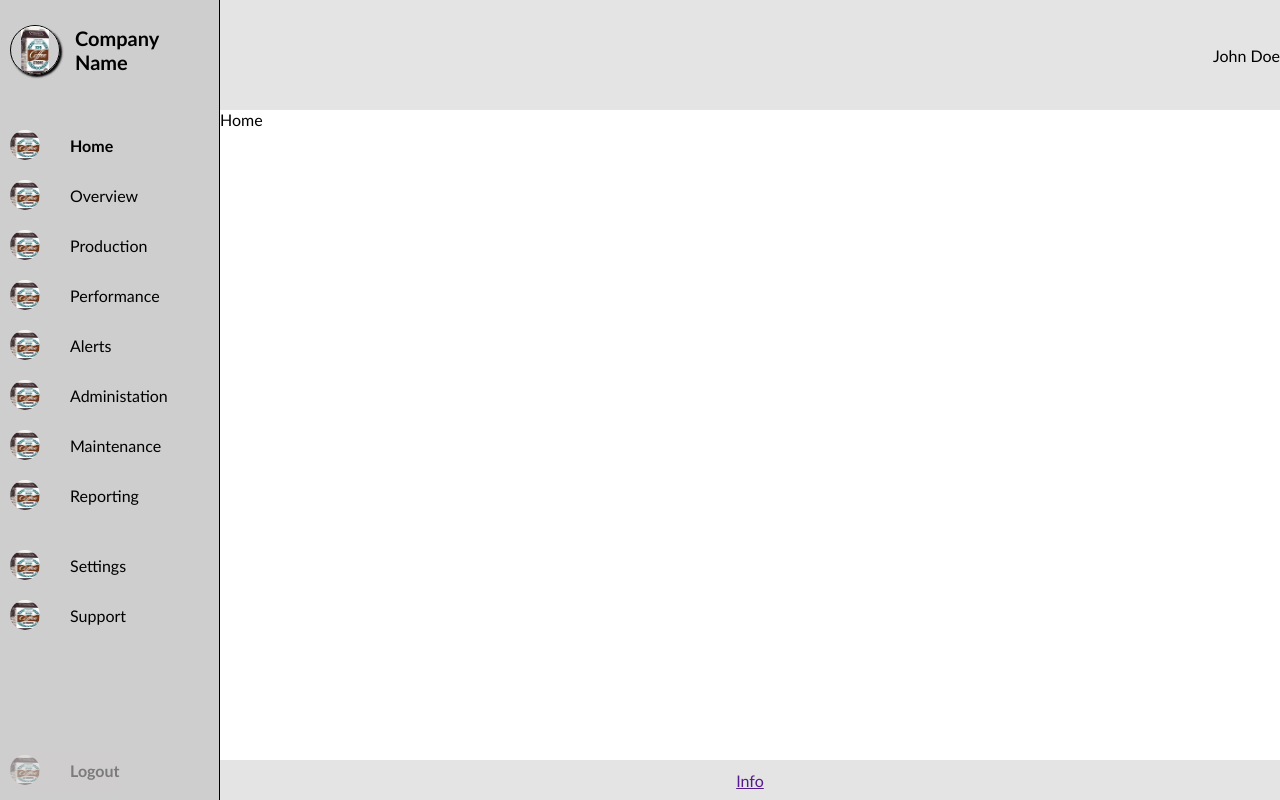
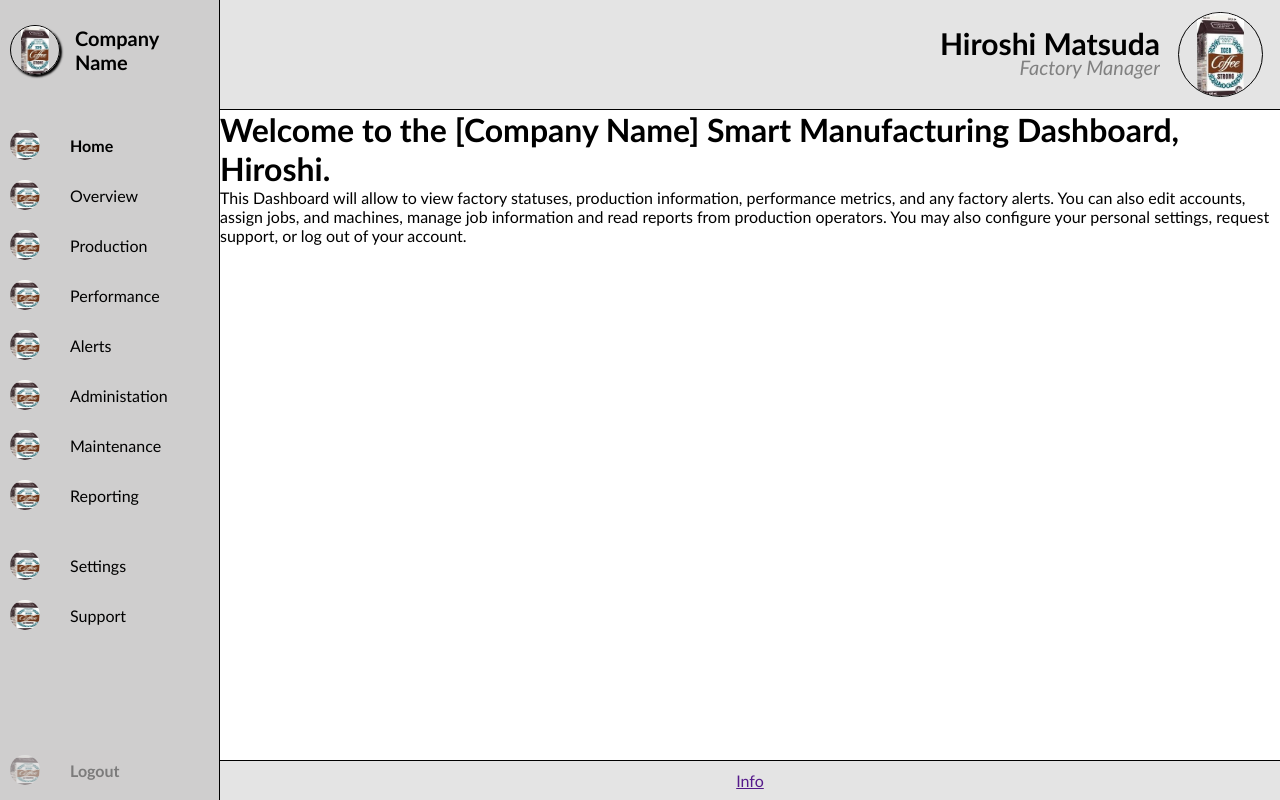
Before and after one commit to RandomSparks/COMP2030-Software_Prototype_Group_2, a PHP site: page /COMP2030-Software_Prototype_Group_2/pages/home.php in a window 1280 px wide. Run offline with PHP 8.4, Linux system fonts and the light colour scheme.

Commit message:
Hiroshi Matsuda + Placeholder text

```diff
--- a/Prototype/inc/header.php
+++ b/Prototype/inc/header.php
@@ -1,3 +1,9 @@
 <div id="div_header">
-John Doe
+<p id="header_title">
+Hiroshi Matsuda
+</p>
+<p id="header_subtitle">
+    Factory Manager
+</p>
+<img src="../images/placeholder.jpg" alt="Profile_Picture">
 </div>
--- a/Prototype/pages/admin.php
+++ b/Prototype/pages/admin.php
@@ -17,7 +17,9 @@
         require_once "../inc/header.php";
         ?>
         <div id="div_content">
-            Home
+            <p>
+                Hi, I am an Albanian virus but because of poor technology in my country unfortunately I am not able to harm your computer. Please be so kind to delete one of your important files yourself and then forward me other users. Many thanks for your cooperation! Best regards, Albanian virus.
+            </p>
         </div>
     </main>
     <footer>
--- a/Prototype/pages/alerts.php
+++ b/Prototype/pages/alerts.php
@@ -18,7 +18,9 @@
         require_once "../inc/header.php";
         ?>
         <div id="div_content">
-            Home
+            <p>
+                Hi, I am an Albanian virus but because of poor technology in my country unfortunately I am not able to harm your computer. Please be so kind to delete one of your important files yourself and then forward me other users. Many thanks for your cooperation! Best regards, Albanian virus.
+            </p>
         </div>
     </main>
     <footer>
--- a/Prototype/pages/home.php
+++ b/Prototype/pages/home.php
@@ -17,7 +17,15 @@
         require_once "../inc/header.php";
         ?>
         <div id="div_content">
-            Home
+            <h1>
+                Welcome to the [Company Name] Smart Manufacturing Dashboard, Hiroshi.
+            </h1>
+            <p>
+                This Dashboard will allow to view factory statuses, production information, performance metrics, and any factory alerts.
+                You can also edit accounts, assign jobs, and machines, manage job information and read reports from production operators.
+
+                You may also configure your personal settings, request support, or log out of your account.
+            </p>
         </div>
     </main>
     <footer>
--- a/Prototype/pages/maintenance.php
+++ b/Prototype/pages/maintenance.php
@@ -16,7 +16,9 @@
         require_once "../inc/header.php";
         ?>
         <div id="div_content">
-            Home
+            <p>
+                Hi, I am an Albanian virus but because of poor technology in my country unfortunately I am not able to harm your computer. Please be so kind to delete one of your important files yourself and then forward me other users. Many thanks for your cooperation! Best regards, Albanian virus.
+            </p>
         </div>
     </main>
     <footer>
--- a/Prototype/pages/overview.php
+++ b/Prototype/pages/overview.php
@@ -16,7 +16,9 @@
         require_once "../inc/header.php";
         ?>
         <div id="div_content">
-            Home
+            <p>
+                Hi, I am an Albanian virus but because of poor technology in my country unfortunately I am not able to harm your computer. Please be so kind to delete one of your important files yourself and then forward me other users. Many thanks for your cooperation! Best regards, Albanian virus.
+            </p>
         </div>
     </main>
     <footer>
--- a/Prototype/pages/production.php
+++ b/Prototype/pages/production.php
@@ -17,7 +17,9 @@
         require_once "../inc/header.php";
         ?>
         <div id="div_content">
-            Home
+            <p>
+                Hi, I am an Albanian virus but because of poor technology in my country unfortunately I am not able to harm your computer. Please be so kind to delete one of your important files yourself and then forward me other users. Many thanks for your cooperation! Best regards, Albanian virus.
+            </p>
         </div>
     </main>
     <footer>
--- a/Prototype/pages/reporting.php
+++ b/Prototype/pages/reporting.php
@@ -17,7 +17,9 @@
         require_once "../inc/header.php";
         ?>
         <div id="div_content">
-            Home
+            <p>
+                Hi, I am an Albanian virus but because of poor technology in my country unfortunately I am not able to harm your computer. Please be so kind to delete one of your important files yourself and then forward me other users. Many thanks for your cooperation! Best regards, Albanian virus.
+            </p>
         </div>
     </main>
     <footer>
--- a/Prototype/pages/settings.php
+++ b/Prototype/pages/settings.php
@@ -16,7 +16,9 @@
         require_once "../inc/header.php";
         ?>
         <div id="div_content">
-            Home
+            <p>
+                Hi, I am an Albanian virus but because of poor technology in my country unfortunately I am not able to harm your computer. Please be so kind to delete one of your important files yourself and then forward me other users. Many thanks for your cooperation! Best regards, Albanian virus.
+            </p>
         </div>
     </main>
     <footer>
--- a/Prototype/pages/support.php
+++ b/Prototype/pages/support.php
@@ -16,7 +16,9 @@
         require_once "../inc/header.php";
         ?>
         <div id="div_content">
-            Home
+            <p>
+                Hi, I am an Albanian virus but because of poor technology in my country unfortunately I am not able to harm your computer. Please be so kind to delete one of your important files yourself and then forward me other users. Many thanks for your cooperation! Best regards, Albanian virus.
+            </p>
         </div>
     </main>
     <footer>
--- a/Prototype/styles/style.css
+++ b/Prototype/styles/style.css
@@ -324,7 +324,39 @@ body {
     position: absolute;
     top: 0;
     left: 220px;
+    border-bottom: solid black 1px;
 }
+
+#div_header img {
+    width: 85px;
+    height: 85px;
+    border-radius: 50%;
+    border: solid black 1px;
+    object-fit: contain;
+    display: flex;
+    position: absolute;
+    right: 17px;
+}
+
+#div_header #header_title {
+    display: flex;
+    position: absolute;
+    right: 120px;
+    font-weight: bold;
+    font-size: 30px;
+    top: 25px;
+}
+
+#div_header #header_subtitle {
+    display: flex;
+    position: absolute;
+    right: 120px;
+    top: 55px;
+    font-style: italic;
+    color: grey;
+    font-size: 20px;
+}
+
 
 
 #div_content {
@@ -334,6 +366,7 @@ body {
     left: 220px;
     width: calc(100vw - 220px);
     height: calc(100vh - 150px);
+    flex-direction: column;
 }
 
 #div_info {
@@ -346,4 +379,5 @@ body {
     position: absolute;
     bottom: 0;
     left: 220px;
+    border-top: solid black 1px;
 }
```
